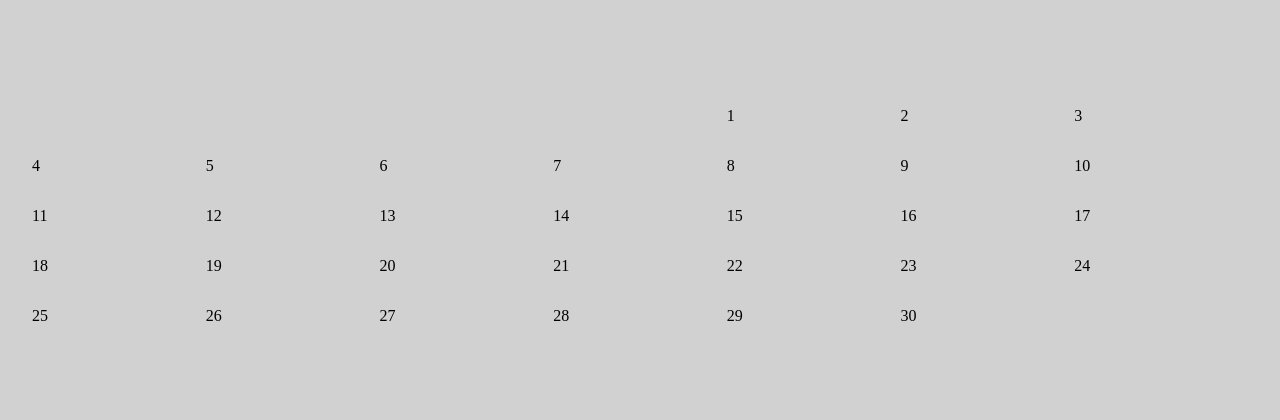
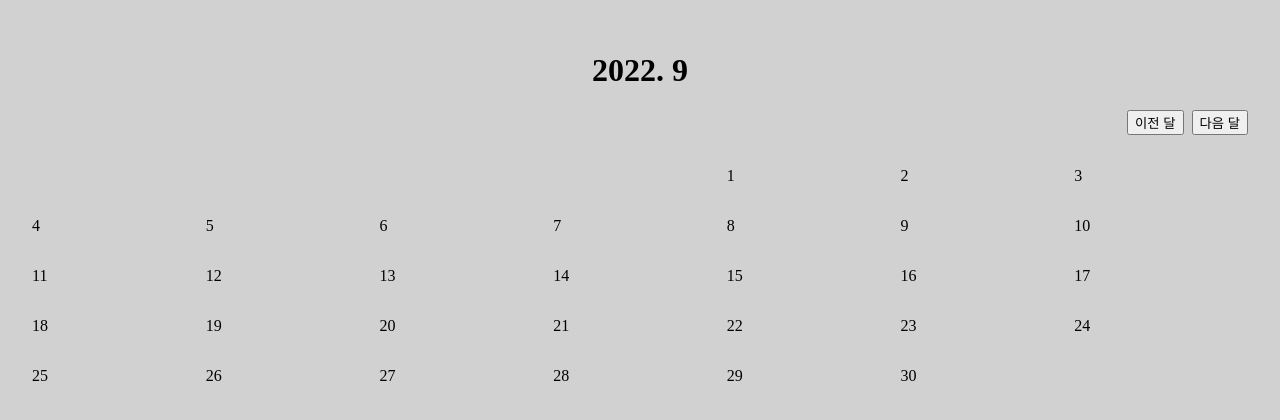
Before and after one commit to JeinJang/calendar-todo-list, a Next.js app: page / in a window 1280 px wide. Shown: the part 184-604 px from the top of the page. Built offline with nearby package versions, Linux system fonts and the light colour scheme.

Commit message:
feature: #3 calendar header created

```diff
--- /dev/null
+++ b/src/components/Calendar/CalendarHeader.tsx
@@ -0,0 +1,40 @@
+import Box from "../core/Box";
+import Text from "../core/Text";
+
+type Props = {
+  year: Number;
+  month: Number;
+  onClickPreviousMonth: () => void;
+  onClickNextMonth: () => void;
+};
+
+export default function CalendarHeader({
+  year,
+  month,
+  onClickPreviousMonth,
+  onClickNextMonth
+}: Props) {
+  return (
+    <>
+      <Text as="h1">{year}. {month}</Text>
+      <Box display="flex" width="100%" marginBottom="1rem">
+        <Box
+          as="button"
+          type="button"
+          onClick={onClickPreviousMonth}
+          marginLeft="auto"
+        >
+          이전 달
+        </Box>
+        <Box
+          as="button"
+          type="button"
+          onClick={onClickNextMonth}
+          marginLeft="0.5rem"
+        >
+          다음 달
+        </Box>
+      </Box>
+    </>
+  );
+};
--- a/src/components/Calendar/index.tsx
+++ b/src/components/Calendar/index.tsx
@@ -1,6 +1,7 @@
 import { useState } from "react";
 import Box from "../core/Box";
 import Text from "../core/Text";
+import CalendarHeader from "./CalendarHeader";
 
 export default function Calendar() {
   const now = new Date();
@@ -16,6 +17,20 @@ export default function Calendar() {
       alignItems="center"
       flex="1"
     >
+      <CalendarHeader
+        year={currentYear}
+        month={currentMonth + 1}
+        onClickPreviousMonth={() => {
+          const date = new Date(currentYear, currentMonth, 0);
+          setCurrentMonth(date.getMonth());
+          setCurrentYear(date.getFullYear());
+        }}
+        onClickNextMonth={() => {
+          const date = new Date(currentYear, currentMonth + 2, 0);
+          setCurrentMonth(date.getMonth());
+          setCurrentYear(date.getFullYear());
+        }}
+      />
       <Box
         display="grid"
         gridTemplateColumns="repeat(7, 1fr)"
```
